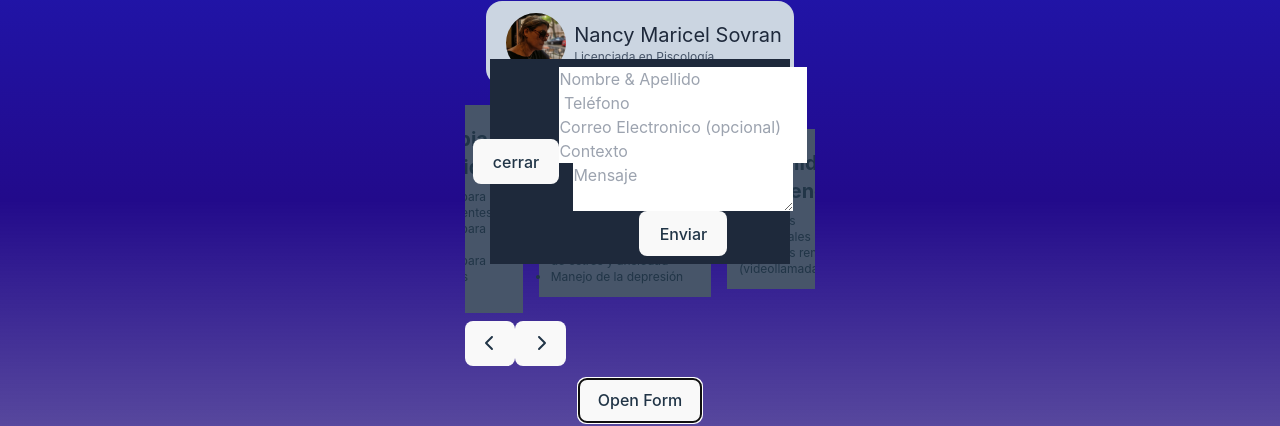
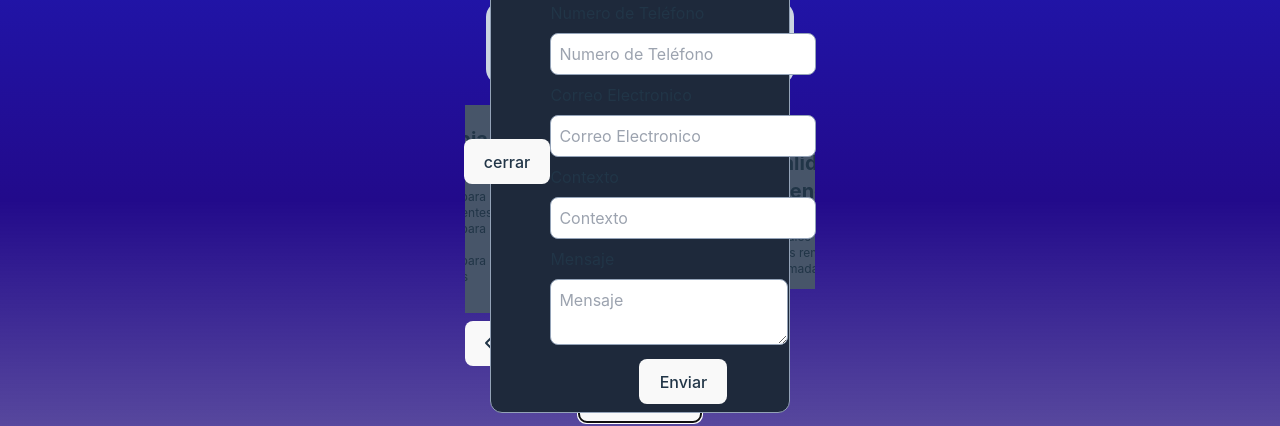
Before and after one commit to DMarzzucco/psicoterap-a_individual_a, a React (Vite) app: page / in a window 1280 px wide. Both pictures are taken after a click on the button "Open Form". Shown: the part 467-893 px from the top of the page. Built offline with nearby package versions, Linux system fonts and the light colour scheme.

Commit message:
form update

```diff
--- a/src/components/common/form/Form.tsx
+++ b/src/components/common/form/Form.tsx
@@ -1,19 +1,38 @@
 // import { useComps } from "../../../context/context";
 
-import { FormButton } from "./compForms";
+import { CompletForm, FormButton, TextareaForm } from "./compForms";
 
 function Form() {
     // const {closeForm} =useComps ()
     return (
-        <div className="absolute w-300 flex bg-slate-800 p-2 justify-center items-center">
-            {/* <button onClick={closeForm}>Cerrar</button> */}
+        <div className="rounded-xl border border-slate-400 absolute w-300 flex bg-slate-800 p-2 justify-center items-center">
             <FormButton />
             <form className="flex flex-col justify-center items-center w-full">
-                <input type="text" name="name" placeholder="Nombre & Apellido" required />
-                <input type="text" name="phone" placeholder=" Teléfono" pattern="[0-9]*" title="Por favor, ingrese solo números en el campo de teléfono" required />
-                <input type="text" name="mail" placeholder="Correo Electronico (opcional)" />
-                <input type="text" name="context" placeholder="Contexto" required />
-                <textarea name="message" id="" placeholder="Mensaje" required />
+                <CompletForm
+                    htmlFor="name"
+                    title="Nombre Completo"
+                    name="name"
+                    placeholder="Nombre & Apellido"
+                />
+                <CompletForm
+                    htmlFor="phone"
+                    title="Numero de Teléfono"
+                    name="phone"
+                    placeholder="Numero de Teléfono"
+                />
+                <CompletForm
+                    htmlFor="mail"
+                    title="Correo Electronico"
+                    name="mail"
+                    placeholder="Correo Electronico"
+                />
+                <CompletForm
+                    htmlFor="context"
+                    title="Contexto"
+                    name="context"
+                    placeholder="Contexto"
+                />
+                <TextareaForm />
                 <button type="submit" value="Enviar" className='btSend'>Enviar</button>
                 {/* {sending && <Loader />}
                 {messageSent && <MessageConfirmation />} */}
--- a/src/components/common/form/compForms.tsx
+++ b/src/components/common/form/compForms.tsx
@@ -1,4 +1,6 @@
+import React from "react"
 import { useComps } from "../../../context/context"
+import { CompleteFormProp } from "../../../interfaces/interfaces"
 
 export const FormButton: React.FC = () => {
     const { handleButton } = useComps()
@@ -8,14 +10,30 @@ export const FormButton: React.FC = () => {
         </button>
     )
 }
-export const inputForm: React.FC = () => {
+export const TextareaForm: React.FC = () => {
     return (
-        <input
-            type="text"
-            // onChange={}
-            name=""
-            placeholder=""
-            required
-        />
+        <div>
+            <label htmlFor="message">Mensaje</label>
+            <textarea
+                className="p-2 rounded-lg my-2 border border-slate-400 text-slate-300"
+                name="message"
+                placeholder="Mensaje"
+                id=""
+                required />
+        </div>
     )
 }
+export const CompletForm: React.FC<CompleteFormProp> = ({ htmlFor, title, name, placeholder }) => {
+    return (
+        <div>
+            <label htmlFor={htmlFor}>{title}</label>
+            <input
+                className="p-2 rounded-lg my-2 border border-slate-400 text-slate-300"
+                type="text"
+                name={name}
+                placeholder={placeholder}
+                required
+            />
+        </div>
+    )
+}
--- a/src/interfaces/interfaces.ts
+++ b/src/interfaces/interfaces.ts
@@ -15,6 +15,12 @@ export interface SlideProps {
     text1: string;
     text2: string;
     text3?: string;
+}
+export interface CompleteFormProp {
+    htmlFor: string;
+    title: string;
+    name: string;
+    placeholder: string
 }
 export interface BoxProp {
     children: React.ReactNode
```
